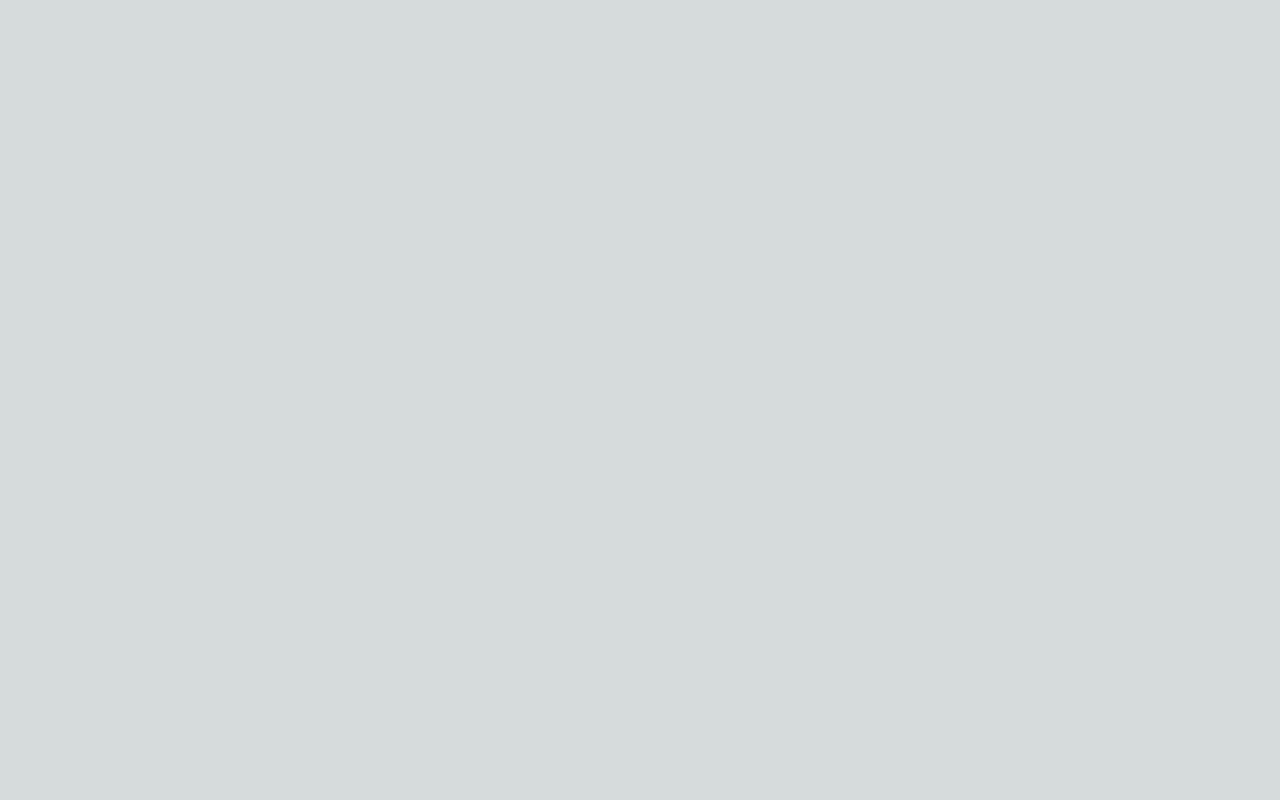
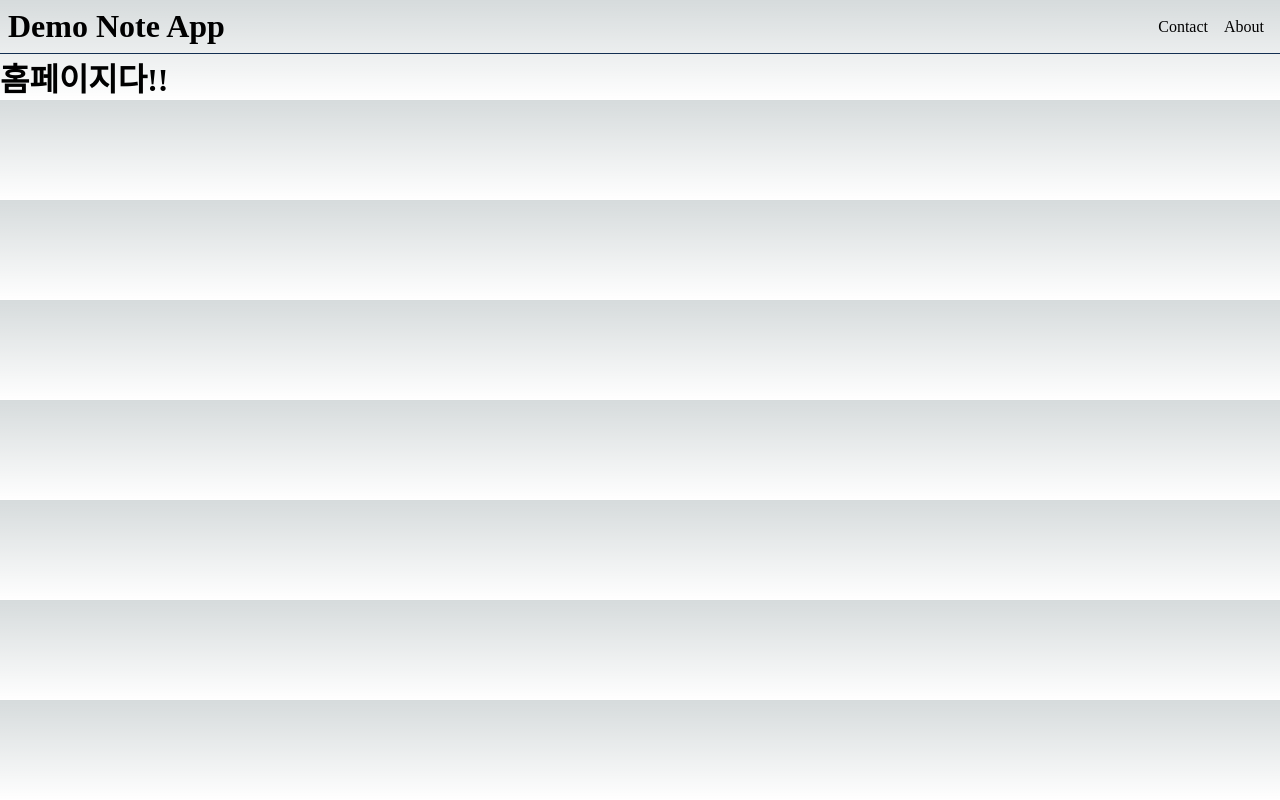
Before and after one commit to dglee0517/Next.JsNote, a Next.js app in the folder note/: page / in a window 1280 px wide. Before the commit this address had no page. Built offline with nearby package versions, Linux system fonts and the light colour scheme.

Commit message:
layout 골격 만들기
layout 골격 만들기 연습

```diff
--- /dev/null
+++ b/note/src/app/layout.module.css
@@ -0,0 +1,11 @@
+.header{
+    display: flex;
+    justify-content: space-between;
+    align-items: center;
+    padding: 8px;
+    border-bottom: 1px solid #132f52;
+}
+
+.nav a {
+    padding: 0px 8px;
+}
--- a/note/src/app/layout.tsx
+++ b/note/src/app/layout.tsx
@@ -1,5 +1,5 @@
 import './globals.css'
-
+import styles from './layout.module.css';
 export default function RootLayout({
                                        children,
                                    }: {
@@ -11,8 +11,17 @@
         <head /> will contain the components returned by the nearest parent
         head.tsx. Find out more at https://beta.nextjs.org/docs/api-reference/file-conventions/head
       */}
-      <head />
-      <body>{children}</body>
+        <head/>
+        <body>
+        <header className={styles.header}>
+            <h1>Demo Note App</h1>
+            <nav className={styles.nav}>
+                <a href="">Contact</a>
+                <a href="">About</a>
+            </nav>
+        </header>
+        {children}
+        </body>
         </html>
-  )
+    );
 }
--- a/note/src/app/page.tsx
+++ b/note/src/app/page.tsx
@@ -6,6 +6,5 @@
 const inter = Inter({subsets: ['latin']})
 
 export default function Home() {
-    notFound();
     return <h1>홈페이지다!!</h1>;
 }
--- /dev/null
+++ b/note/src/app/products/layout.module.css
@@ -0,0 +1,13 @@
+.nav{
+    padding: 16px;
+    margin-top: 8px;
+    border: 1px solid salmon;
+}
+
+.nav a{
+    padding: 0px 8px;
+}
+
+.product{
+    padding: 16px;
+}
```
Also changed, not shown: note/src/app/products/layout.tsx (added, +19 -0 lines). Lines whose indentation alone changed are shown as unchanged.
